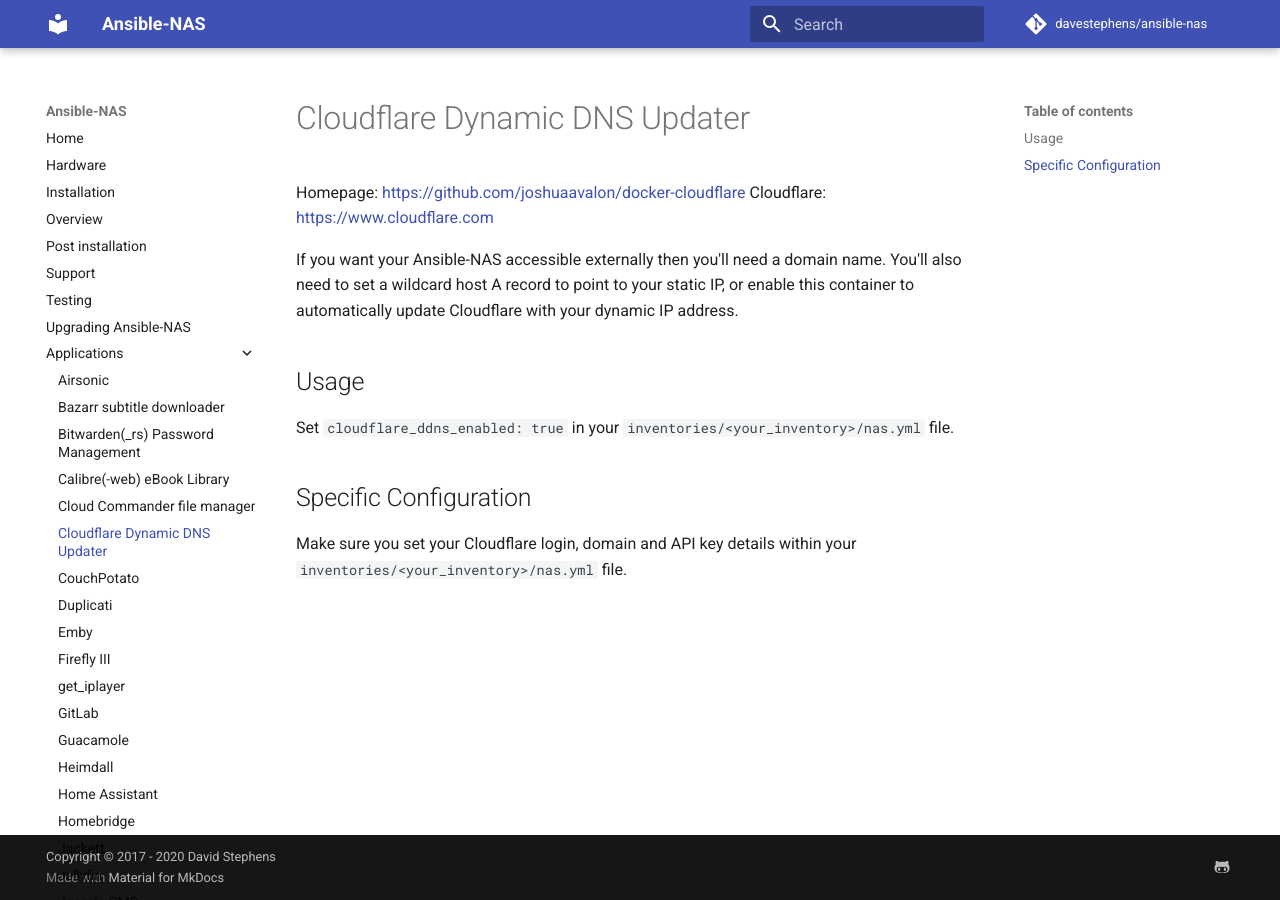
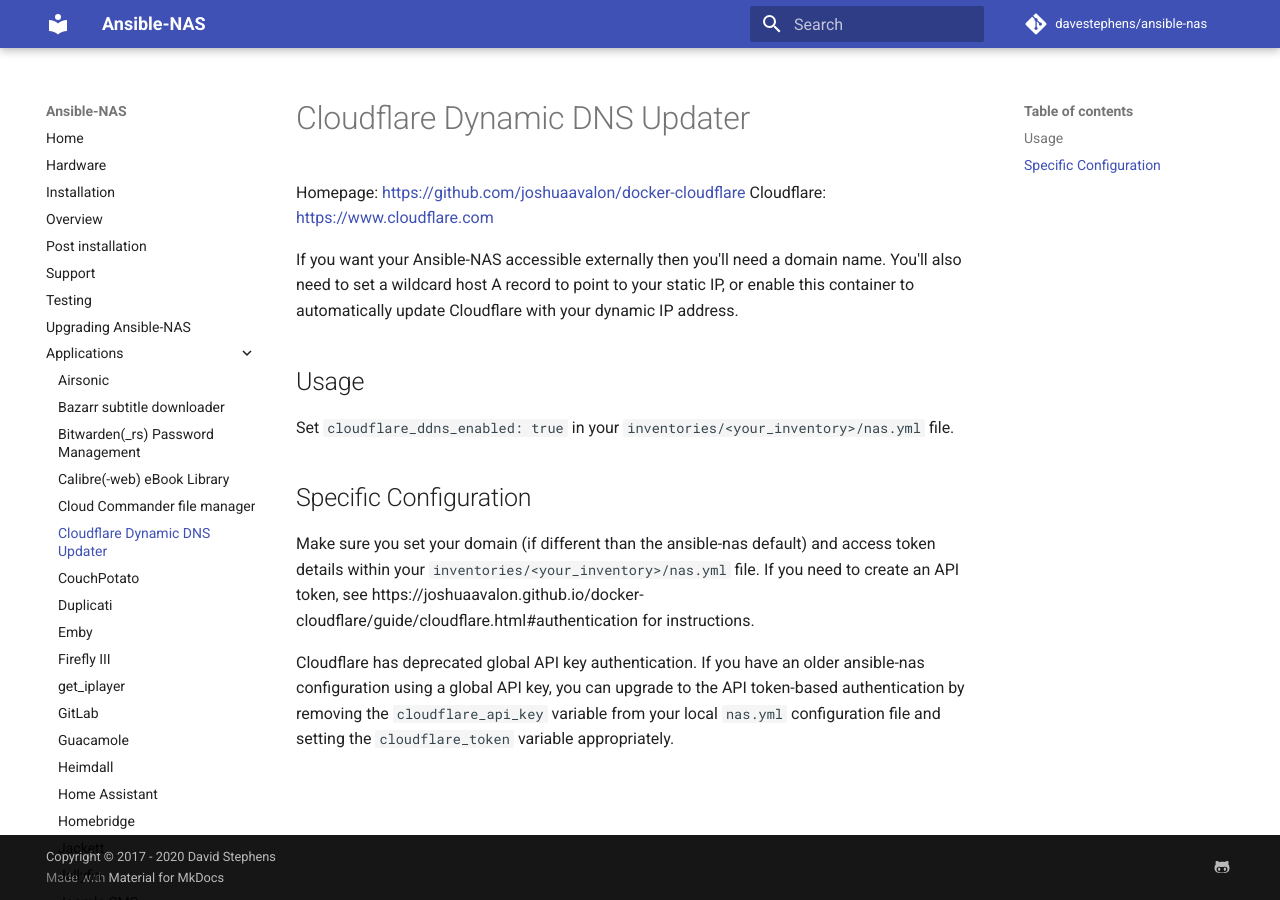
Before and after one commit to davestephens/ansible-nas, an MkDocs documentation site: the page built from docs/applications/cloudflare_ddns.md, in a window 1280 px wide. Built offline with MkDocs 1.6.1 and Material for MkDocs 9.7.7, drawn with Linux system fonts in a browser that asks for light colours; comment, search, counter and statistics services are not loaded.

Commit message:
Updated cloudflare-ddns to use config.yaml, default to API token instead of deprecated global API key
Uses config.yaml for docker container instead of deprecated environment variables (which weren't working for me).

This change is backwards compatible (old configs using global API key still work-- or will work again).

Docs updated to reflect changes.

```diff
--- a/docs/applications/cloudflare_ddns.md
+++ b/docs/applications/cloudflare_ddns.md
@@ -12,4 +12,6 @@ Set `cloudflare_ddns_enabled: true` in your `inventories/<your_inventory>/nas.ym
 
 ## Specific Configuration
 
-Make sure you set your Cloudflare login, domain and API key details within your `inventories/<your_inventory>/nas.yml` file.
+Make sure you set your domain (if different than the ansible-nas default) and access token details within your `inventories/<your_inventory>/nas.yml` file. If you need to create an API token, see https://joshuaavalon.github.io/docker-cloudflare/guide/cloudflare.html#authentication for instructions.
+
+Cloudflare has deprecated global API key authentication. If you have an older ansible-nas configuration using a global API key, you can upgrade to the API token-based authentication by removing the `cloudflare_api_key` variable from your local `nas.yml` configuration file and setting the `cloudflare_token` variable appropriately.
```
Also changed, not shown: 4 other files.
